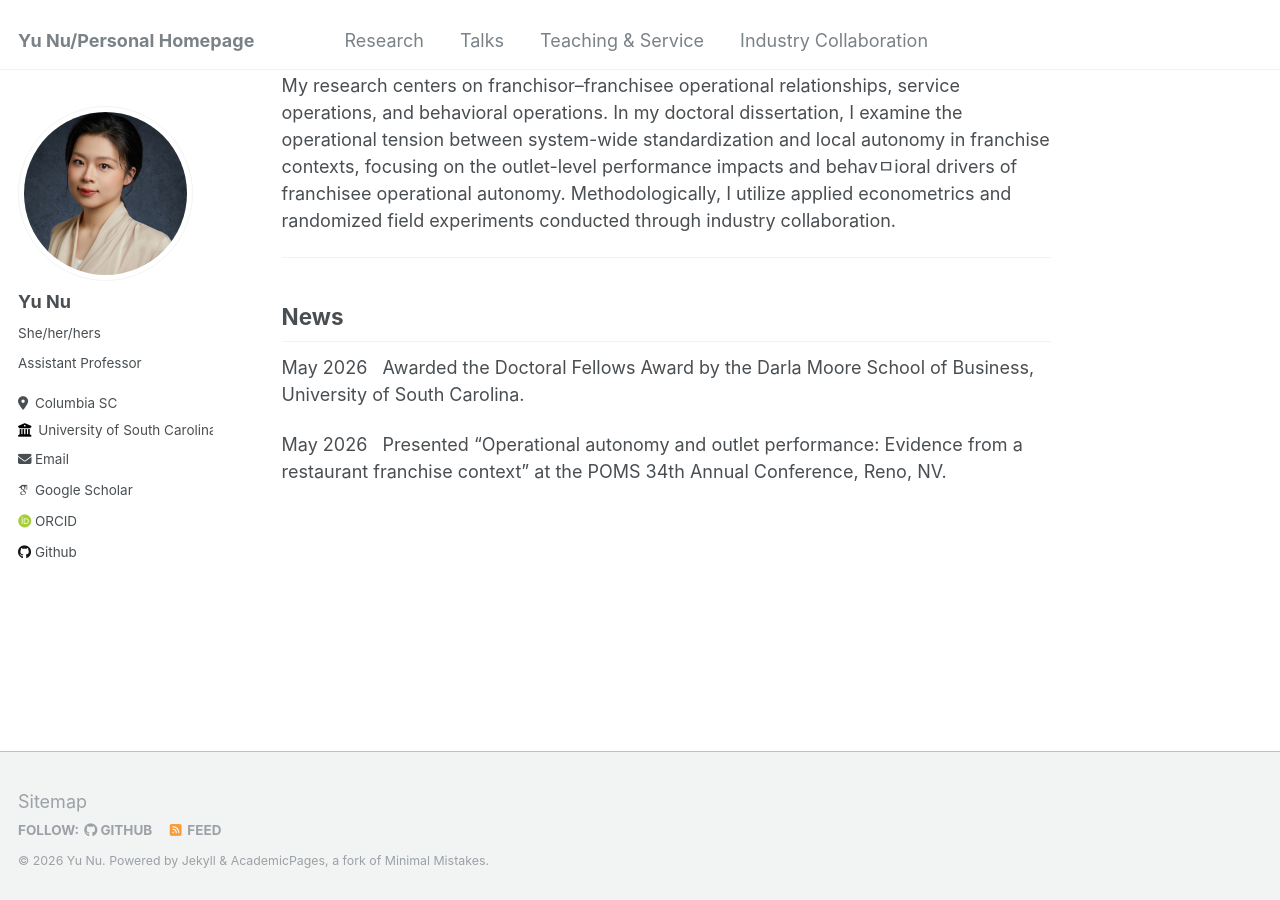
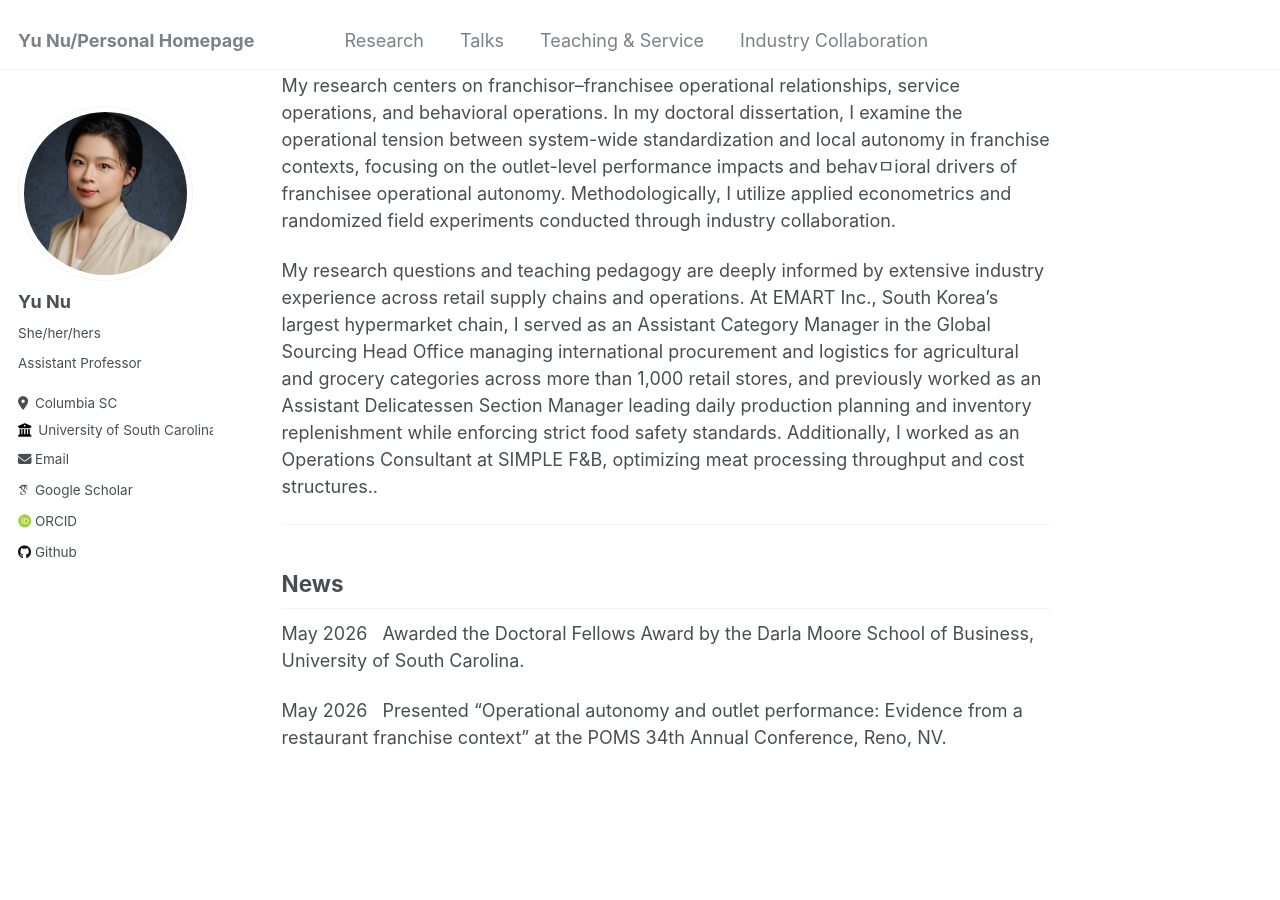
Before and after one commit to l3114987/I3114987.github.io, a Jekyll site: the page built from _pages/about.md, in a window 1280 px wide and 900 px high, scrolled down 360 px. Built offline with Jekyll 4.4.1, drawn with Linux system fonts in a browser that asks for light colours; some web fonts are replaced.

Commit message:
Update about.md

```diff
--- a/_pages/about.md
+++ b/_pages/about.md
@@ -15,6 +15,8 @@ Prior to joining the doctoral program, I earned an M.A. in Business Administrati
 
 My research centers on franchisor–franchisee operational relationships, service operations, and behavioral operations. In my doctoral dissertation, I examine the operational tension between system-wide standardization and local autonomy in franchise contexts, focusing on the outlet-level performance impacts and behavㅁioral drivers of franchisee operational autonomy. Methodologically, I utilize applied econometrics and randomized field experiments conducted through industry collaboration.
 
+My research questions and teaching pedagogy are deeply informed by extensive industry experience across retail supply chains and operations. At EMART Inc., South Korea's largest hypermarket chain, I served as an Assistant Category Manager in the Global Sourcing Head Office managing international procurement and logistics for agricultural and grocery categories across more than 1,000 retail stores, and previously worked as an Assistant Delicatessen Section Manager leading daily production planning and inventory replenishment while enforcing strict food safety standards. Additionally, I worked as an Operations Consultant at SIMPLE F&B, optimizing meat processing throughput and cost structures..
+
 ---
 
 ## News
```
